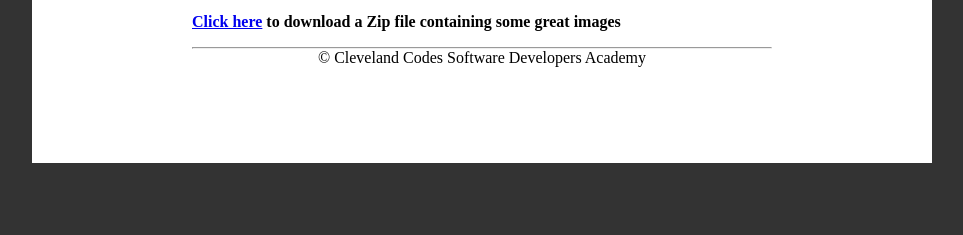
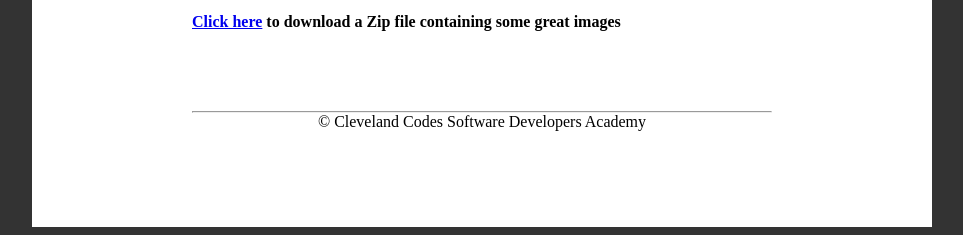
Before and after one commit to RandallBG/School-Projects, a plain HTML site: page HTML&CSS/Lab-Chapter4/index.html in a window 1280 px wide. Shown: the part 919-1154 px from the top of the page, without its empty margins (158-1121 px from the left). Before the commit the page ends 1090 px from the top, so only its background shows below. Drawn offline with Linux system fonts and the light colour scheme.

Commit message:
changed padding on smaller device sizes to allow for better readability

```diff
--- a/HTML&CSS/Lab-Chapter4/css/style.css
+++ b/HTML&CSS/Lab-Chapter4/css/style.css
@@ -9,7 +9,7 @@ body {
   width: 100%;
   background-color: white;
   margin: 0em auto 0em auto;
-  padding: 1em;
+  padding: 2em;
 }
 
 .textCenter {
@@ -41,6 +41,7 @@ body {
 }
 hr {
   margin-bottom: 0;
+  margin-top: 5em;
 }
 
 @media screen and (min-width: 900px) {
```
